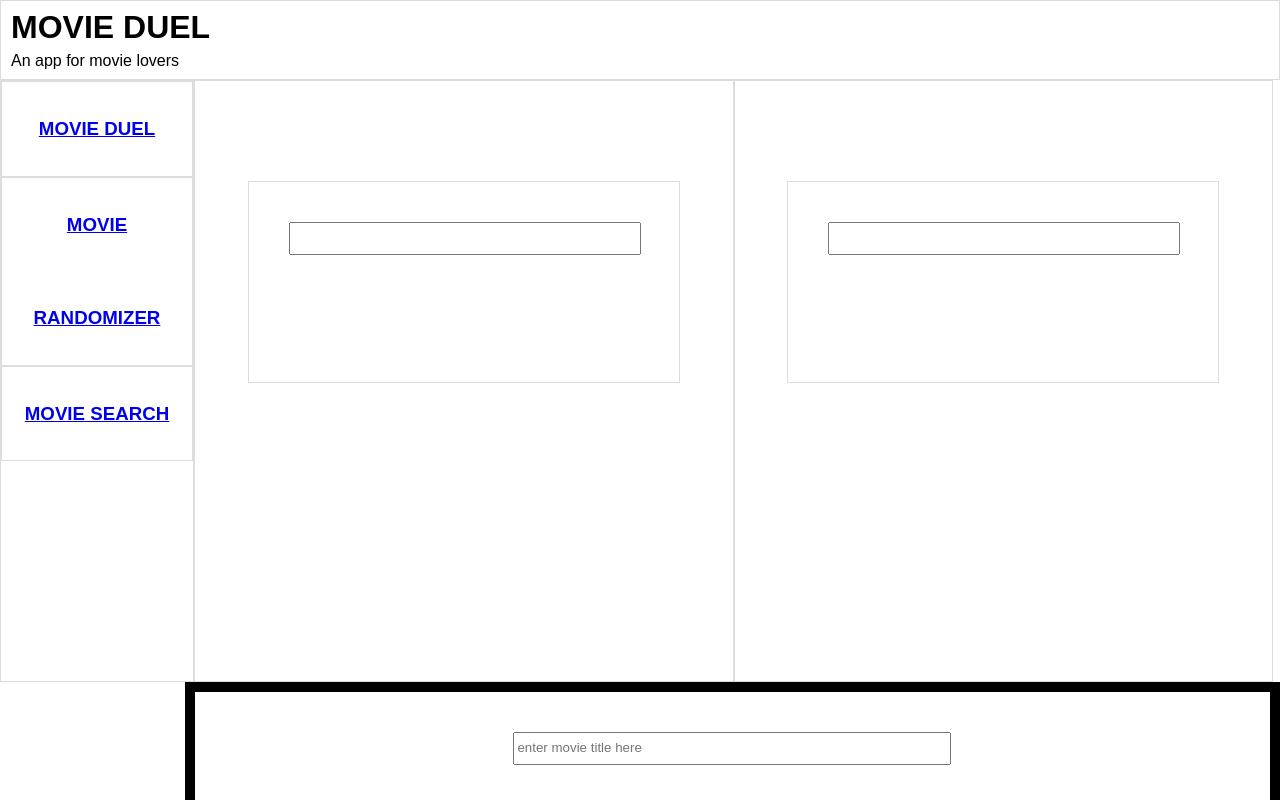
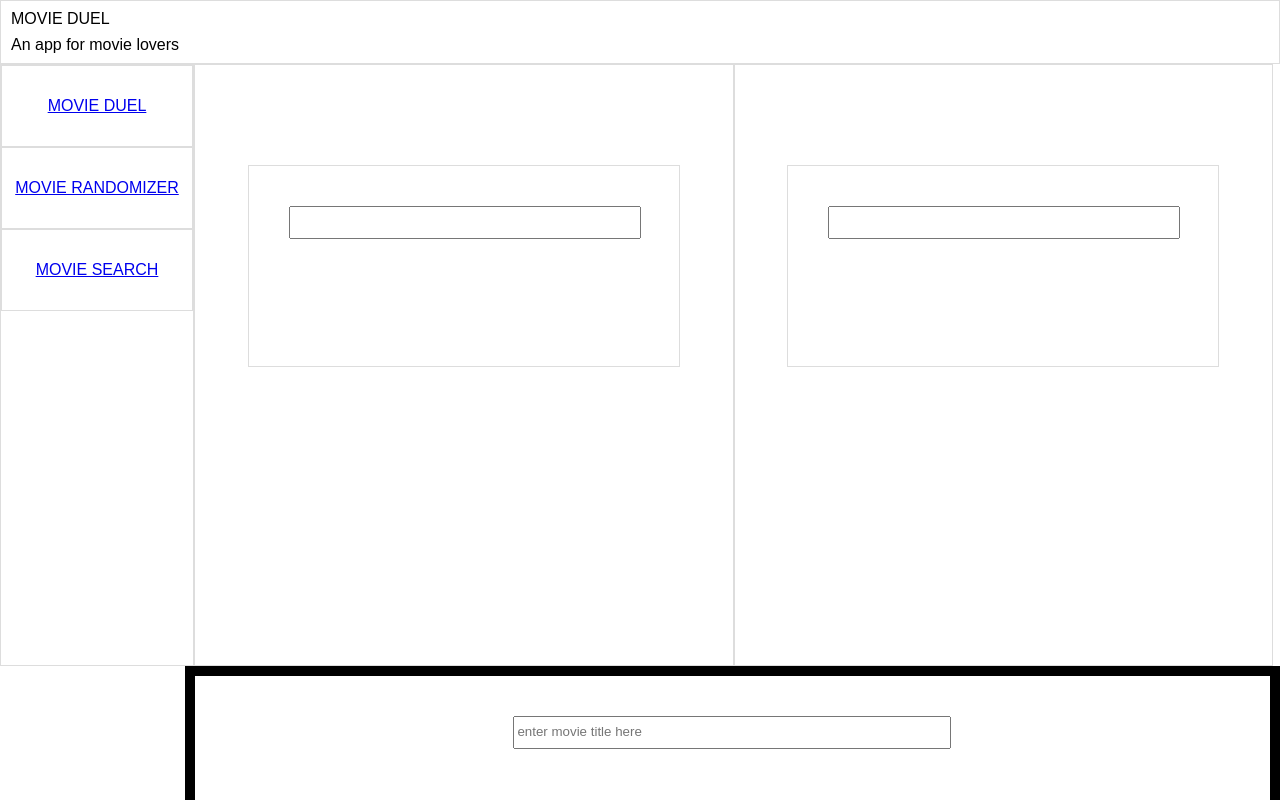
Before and after one commit to MonicaHoward/tiy-final-project, a React (Create React App) app: page / in a window 1280 px wide. Shown: the top 800 px of the page. Built offline with nearby package versions, Linux system fonts and the light colour scheme.

Commit message:
search query is functional need to get movie poster formatted

```diff
--- a/src/App.css
+++ b/src/App.css
@@ -1,3 +1,51 @@
+/*CSS RESET*/
+
+html, body, div, span, applet, object, iframe,
+h1, h2, h3, h4, h5, h6, p, blockquote, pre,
+a, abbr, acronym, address, big, cite, code,
+del, dfn, em, img, ins, kbd, q, s, samp,
+small, strike, strong, sub, sup, tt, var,
+b, u, i, center,
+dl, dt, dd, ol, ul, li,
+fieldset, form, label, legend,
+table, caption, tbody, tfoot, thead, tr, th, td,
+article, aside, canvas, details, embed,
+figure, figcaption, footer, header, hgroup,
+menu, nav, output, ruby, section, summary,
+time, mark, audio, video {
+	margin: 0;
+	padding: 0;
+	border: 0;
+	font-size: 100%;
+	font: inherit;
+	vertical-align: baseline;
+}
+/* HTML5 display-role reset for older browsers */
+article, aside, details, figcaption, figure,
+footer, header, hgroup, menu, nav, section {
+	display: block;
+}
+body {
+	line-height: 1;
+}
+ol, ul {
+	list-style: none;
+}
+blockquote, q {
+	quotes: none;
+}
+blockquote:before, blockquote:after,
+q:before, q:after {
+	content: '';
+	content: none;
+}
+table {
+	border-collapse: collapse;
+	border-spacing: 0;
+}
+
+
+
 .App {
   text-align: center;
 }
@@ -72,9 +120,17 @@ header h1, p {
   border: 10px solid black;
   float: right;
   height: 600px;
+	line-height: 2;
   margin: 0 auto;
   text-align: center;
   width: 84%;
+}
+ul {
+	border: 1px gray solid;
+}
+ul:hover {
+	background-color: black;
+	color: white;
 }
 .basic-search {
   display: inline-block;
--- a/src/MovieSearch.JS
+++ b/src/MovieSearch.JS
@@ -30,7 +30,9 @@ handleKeyUp(evt) {
     if (evt.keyCode === 13) {
 
       $.ajax({
-      url: `https://api.themoviedb.org/3/search/movie?api_key=dec457859cd32502859fced3c3ca8ede&query= + searchQuery`
+
+        url: `https://api.themoviedb.org/3/search/movie?api_key=dec457859cd32502859fced3c3ca8ede&query=${this.state.searchQuery}`,
+
 
       })
       .done((data) => {
@@ -39,19 +41,6 @@ handleKeyUp(evt) {
         })
         console.log("whooooooo",data);
       });
-    // const specificData = [];
-    // for (var i = 0; i < this.state.allMovieData.length; i++) {
-    //   let movie = this.state.allMovieData[i]
-    //   if (movie.results.indexOf(this.state.searchQuery) > 1) {
-    //     specificData.push(movie);
-    //   }
-    // }
-    // this.setState({
-    //   searchQuery: '',
-    //   specificMovieData: specificData
-    //
-    // });
-
     }
   }
 
@@ -68,7 +57,7 @@ handleKeyUp(evt) {
           <ul key={movie.id}>
             <li>{movie.poster_path}</li>
             <li>{movie.title}</li>
-            <li>{movie.vote_average}</li>
+            <li>Movie Rating:{movie.vote_average}</li>
           </ul>
         )
       });
@@ -80,13 +69,18 @@ handleKeyUp(evt) {
           onChange={(evt) => this.handleChange(evt)}
           onKeyUp={(evt) => this.handleKeyUp(evt)}
           value={this.state.searchQuery}/>
-
-
           {displayThis}
 
       </section>
     );
   }
+
+
+
+
+// poster_url:
+// `https://api.themoviedb.org/3/configuration?api_key=dec457859cd32502859fced3c3ca8ede${this.state.poster_path}`
+
 
   // searchQuery() {
   //   const url = `https://api.themoviedb.org/3/search/movie?api_key=dec457859cd32502859fced3c3ca8ede&query`;
```
Lines whose indentation alone changed are shown as unchanged.
